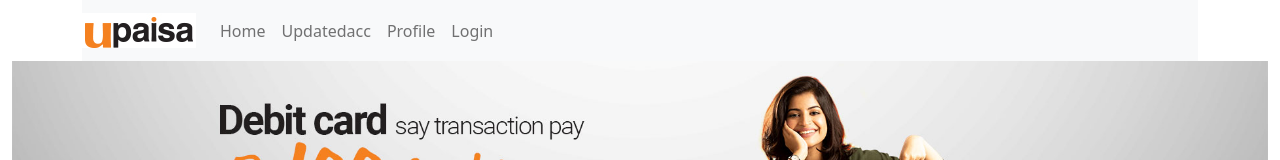
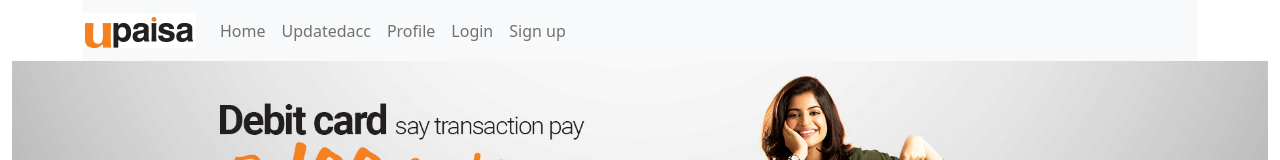
Before and after one commit to imrookhan44/Deoswabi, a React (Create React App) app: page / in a window 1280 px wide. Shown: the top 160 px of the page. Built offline with nearby package versions, Linux system fonts and the light colour scheme.

Commit message:
merged with sameer\

```diff
--- a/src/components/navbar/Navbar.js
+++ b/src/components/navbar/Navbar.js
@@ -25,7 +25,10 @@ export default function Home() {
                                             <Link className='nav-link' to='profile'>Profile</Link>
                                         </li>
                                         <li className="nav-item">
-                                            <Link className="nav-link" to="login">Login</Link>
+                                            <Link className="nav-link" to="signin">Login</Link>
+                                        </li>
+                                        <li className="nav-item">
+                                            <Link className="nav-link" to="signup">Sign up</Link>
                                         </li>
                                     </ul>
                                 </div>
```
Also changed, not shown: src/App.js (line endings or trailing spaces).
